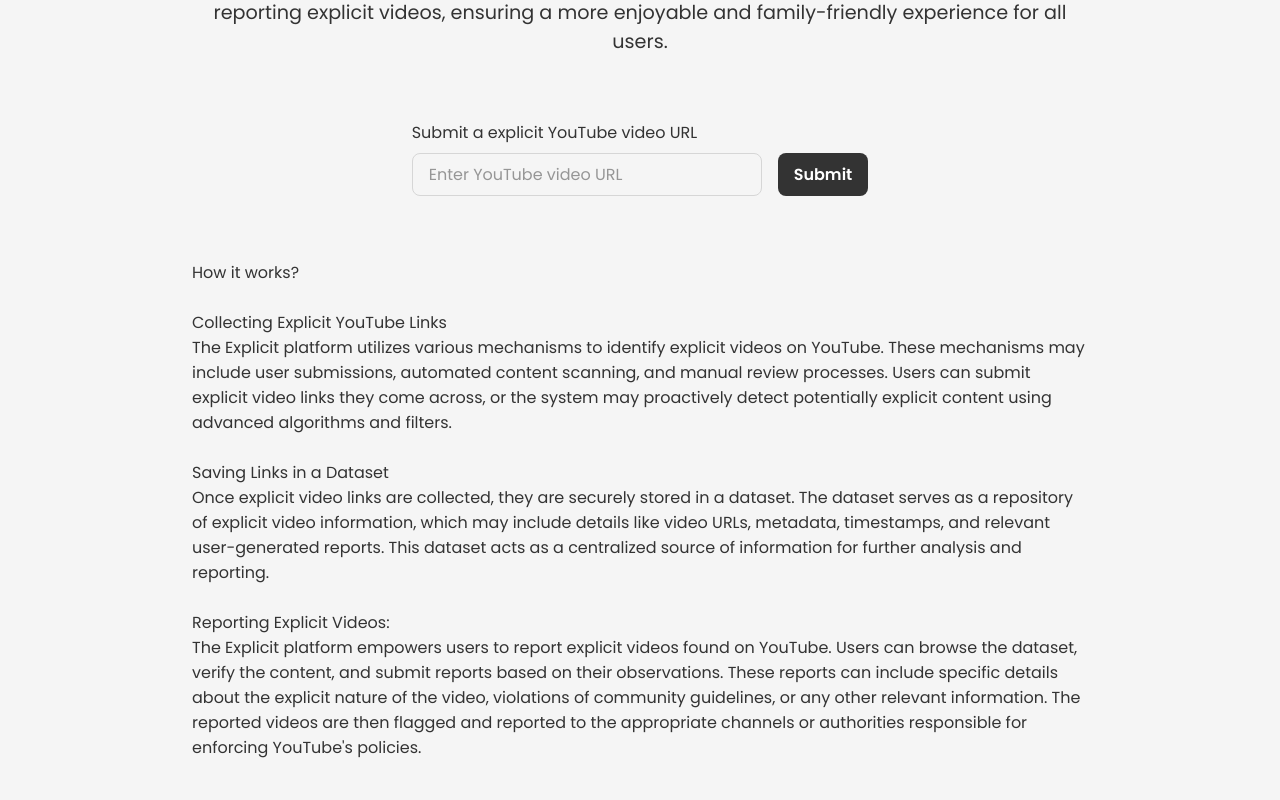
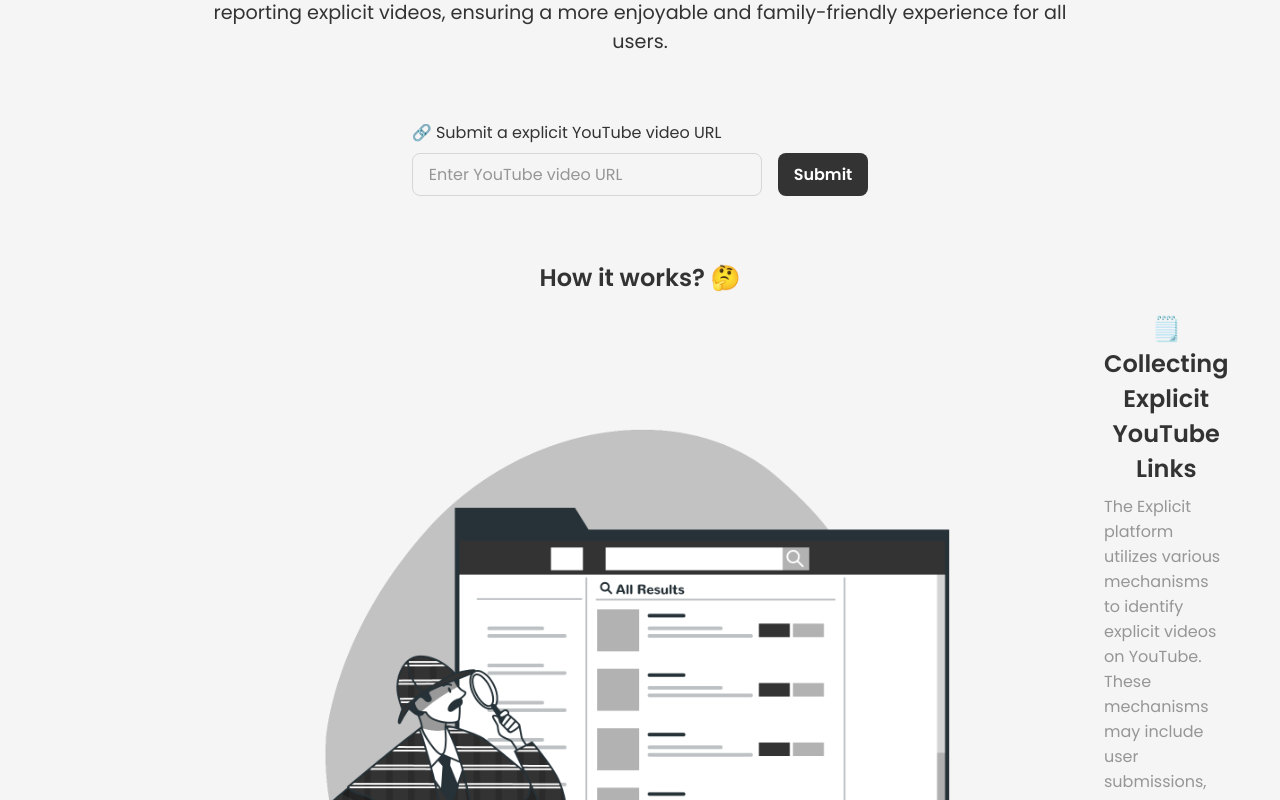
Before and after one commit to prajeshElEvEn/explicit-web, a React (Create React App) app: page / in a window 1280 px wide. Shown: the part 380-1180 px from the top of the page. Built offline with nearby package versions, Linux system fonts and the light colour scheme.

Commit message:
- created ui

```diff
--- a/src/components/Card.js
+++ b/src/components/Card.js
@@ -1,12 +1,13 @@
 import React from 'react'
 
 const Card = ({
+    image,
     title,
     description,
 }) => {
     return (
         <div className="card">
-            <img src="" alt="" />
+            <img src={image} alt="" />
             <div className="right">
                 <div className="title">
                     {title}
--- a/src/components/Navbar.js
+++ b/src/components/Navbar.js
@@ -7,7 +7,7 @@
             <div className="row">
                 <div className="left">
                     <Link to={'/'} className="logo">
-                        Explicit
+                        👾 Explicit
                     </Link>
                 </div>
                 <div className="right">
--- a/src/pages/HomePage.js
+++ b/src/pages/HomePage.js
@@ -1,5 +1,8 @@
 import React from 'react'
 import Card from '../components/Card'
+import ScanImg from '../assets/images/scan.png'
+import ReportImg from '../assets/images/report.png'
+import DataImg from '../assets/images/data.png'
 
 const HomePage = () => {
     return (
@@ -10,15 +13,15 @@
                         Clean. Safe. Secure.
                     </div>
                     <div className="title">
-                        Reporting and Curating Explicit Content on YouTube
+                        ⚠️ Reporting and Curating Explicit Content on YouTube
                     </div>
                     <div className="description">
-                        Explicit is a platform dedicated to reporting and curating explicit video content found on YouTube. We aim to make YouTube a cleaner and safer environment by identifying and reporting explicit videos, ensuring a more enjoyable and family-friendly experience for all users.
+                        Explicit is a platform dedicated to reporting and curating explicit video content found on 📺️ YouTube. We aim to make YouTube a cleaner and safer environment by identifying and reporting explicit videos, ensuring a more enjoyable and family-friendly experience for all users.
                     </div>
                 </div>
                 <form>
                     <div className="text">
-                        Submit a explicit YouTube video URL
+                        🔗 Submit a explicit YouTube video URL
                     </div>
                     <div className="form-field">
                         <div className="input">
@@ -34,18 +37,21 @@
                 </form>
                 <div className="main">
                     <div className="title">
-                        How it works?
+                        How it works? 🤔
                     </div>
                     <Card
-                        title={"Collecting Explicit YouTube Links"}
+                        image={ScanImg}
+                        title={"🗒️ Collecting Explicit YouTube Links"}
                         description={"The Explicit platform utilizes various mechanisms to identify explicit videos on YouTube. These mechanisms may include user submissions, automated content scanning, and manual review processes. Users can submit explicit video links they come across, or the system may proactively detect potentially explicit content using advanced algorithms and filters."}
                     />
                     <Card
-                        title={"Saving Links in a Dataset"}
+                        image={DataImg}
+                        title={"⏬ Saving Links in a Dataset"}
                         description={"Once explicit video links are collected, they are securely stored in a dataset. The dataset serves as a repository of explicit video information, which may include details like video URLs, metadata, timestamps, and relevant user-generated reports. This dataset acts as a centralized source of information for further analysis and reporting."}
                     />
                     <Card
-                        title={"Reporting Explicit Videos:"}
+                        image={ReportImg}
+                        title={"⚠️ Reporting Explicit Videos"}
                         description={"The Explicit platform empowers users to report explicit videos found on YouTube. Users can browse the dataset, verify the content, and submit reports based on their observations. These reports can include specific details about the explicit nature of the video, violations of community guidelines, or any other relevant information. The reported videos are then flagged and reported to the appropriate channels or authorities responsible for enforcing YouTube's policies."}
                     />
 
--- a/src/styles/App.css
+++ b/src/styles/App.css
@@ -112,4 +112,34 @@
 }
 .container .box form .form-field .btn:hover {
   background-color: #0e0e0e;
+}
+.container .box .main .title {
+  text-align: center;
+  font-size: 1.5rem;
+  font-weight: 600;
+}
+
+.card {
+  display: flex;
+  align-items: center;
+}
+.card img {
+  width: 100%;
+  -o-object-fit: cover;
+     object-fit: cover;
+}
+.card .right {
+  width: 60%;
+  padding: 1rem;
+  display: flex;
+  flex-direction: column;
+  gap: 0.5rem;
+}
+.card .right .title {
+  font-size: 1.5rem;
+  font-weight: 600;
+}
+.card .right .description {
+  font-size: 1rem;
+  color: #969696;
 }/*# sourceMappingURL=App.css.map */
--- a/src/styles/App.sass
+++ b/src/styles/App.sass
@@ -100,3 +100,31 @@
                     transition: all 0.3s ease
                     &:hover
                         background-color: #0e0e0e
+
+        .main
+            .title
+                // border-left: 5px solid #333333
+                text-align: center
+                font-size: 1.5rem
+                font-weight: 600
+
+.card
+    display: flex
+    align-items: center
+    // gap: 2rem
+    img
+        width: 100%
+        // height: 100%
+        object-fit: cover
+    .right
+        width: 60%
+        padding: 1rem
+        display: flex
+        flex-direction: column
+        gap: 0.5rem
+        .title
+            font-size: 1.5rem
+            font-weight: 600
+        .description
+            font-size: 1rem
+            color: #969696
```
Also changed, not shown: 1 other file (tests, documents, lock files or other folders).
